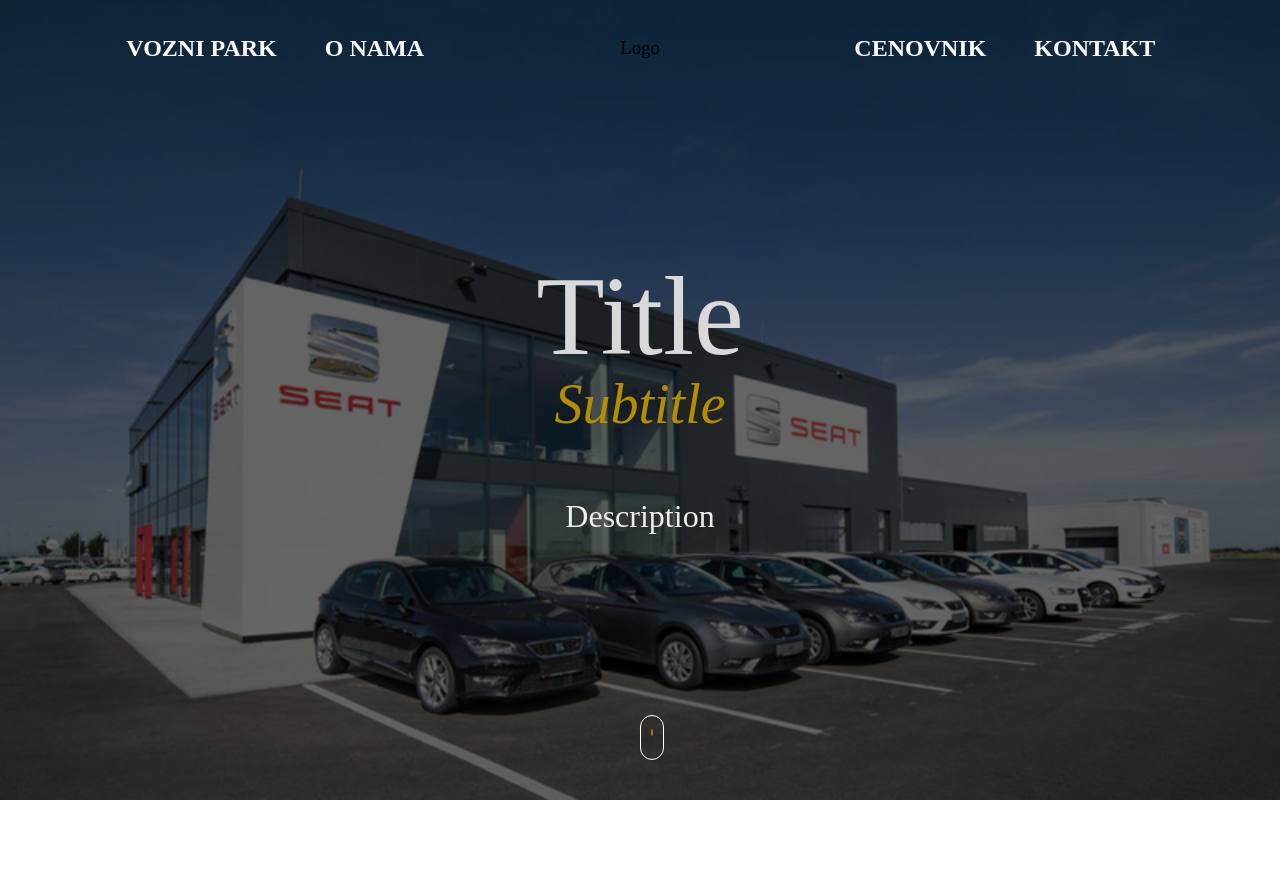
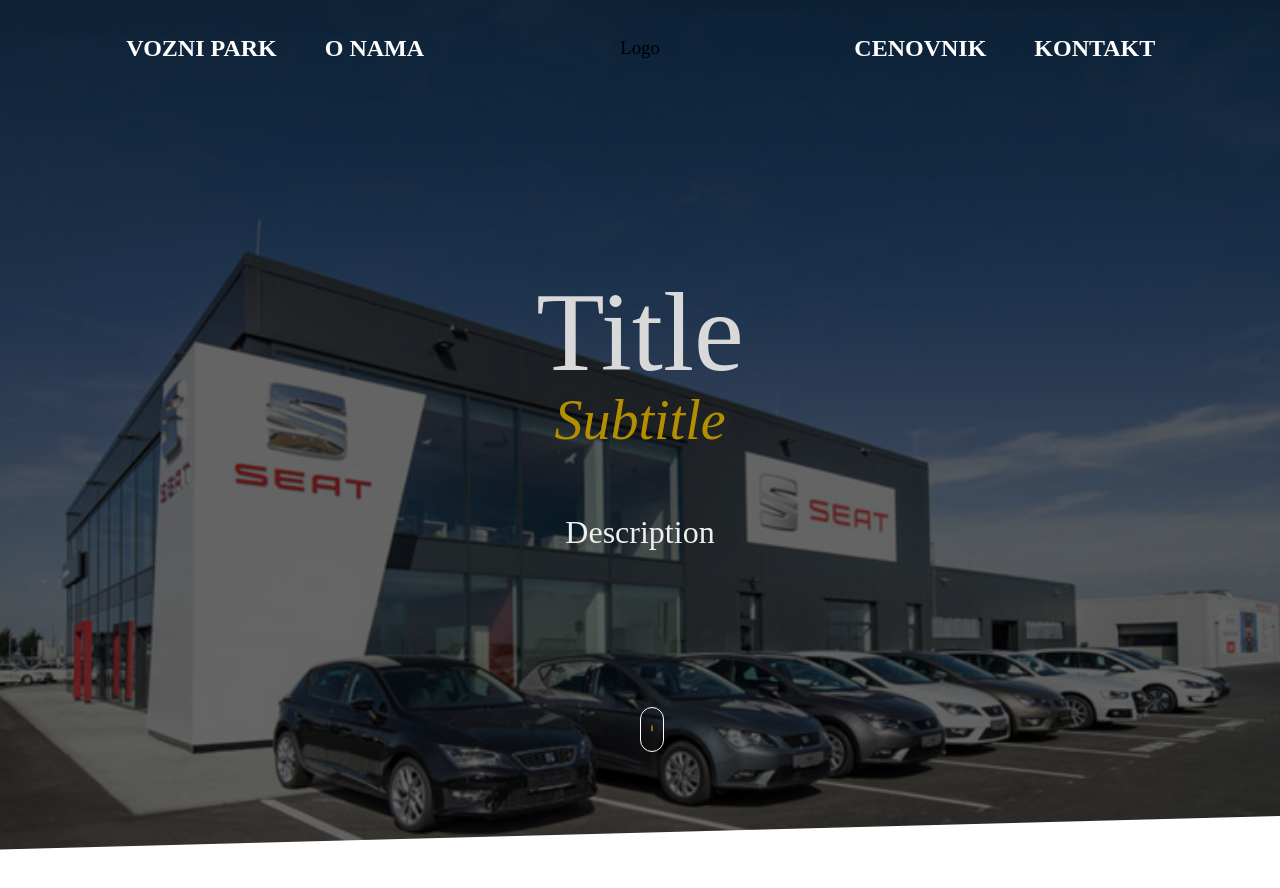
Before and after one commit to dusanm0403/rentacar, a React (Create React App) app: page / in a window 1280 px wide. Shown: the top 888 px of the page. Built offline with nearby package versions, Linux system fonts and the light colour scheme; what react-window-decorators would draw is missing.

Commit message:
mixin for modified edge of div

```diff
--- a/src/components/header/Header.scss
+++ b/src/components/header/Header.scss
@@ -1,3 +1,5 @@
+@import "../../styles/base/mixins.scss";
+
 @keyframes scroll {
   from {
     top: 20%;
@@ -33,20 +35,19 @@
 }
 
 .Header {
-  height: 100vh;
+  height: 120vh;
   background-position: center;
   background-repeat: no-repeat;
   background-size: cover;
   background-attachment: fixed;
   width: 100%;
-  position: relative;
+  @include angle(after);
 }
 
 .Header-content {
   position: absolute;
-  height: 100vh;
+  height: 100%;
   width: 100%;
-  top: 0;
   left: 0;
   display: flex;
   flex-direction: column;
@@ -54,6 +55,7 @@
   padding: 0 28%;
   text-align: center;
   align-items: center;
+  bottom: 4rem;
   background-color: rgba(0, 0, 0, 0.6);
 }
 
@@ -91,7 +93,7 @@
 .Scrolling-mouse {
   width: 24px;
   position: absolute;
-  bottom: 5%;
+  bottom: 15%;
   left: 50%;
   height: 45px;
   background-color: transparent;
--- a/src/styles/base/mixins.scss
+++ b/src/styles/base/mixins.scss
@@ -0,0 +1,73 @@
+@mixin angle($pseudo, $flip: false, $angle: 1.5deg) {
+  // Possible values for $pseudo are: before, after, both
+  @if $pseudo == "before" or $pseudo == "after" or $pseudo == "both" {
+    position: relative;
+    z-index: 1;
+    $selector: if($pseudo == "both", "&:before,&:after", "&:#{$pseudo}");
+
+    #{$selector} {
+      background: #fff;
+      content: "";
+      display: block;
+      height: 15%;
+      left: 0;
+      position: absolute;
+      right: 0;
+      bottom: 0%;
+      z-index: 2;
+      backface-visibility: hidden;
+    }
+
+    @if $pseudo == "before" {
+      #{$selector} {
+        top: 0;
+        @if $flip {
+          transform: skewY($angle * -1);
+          transform-origin: 0 0;
+        } @else {
+          transform: skewY($angle);
+          transform-origin: 100% 0;
+        }
+      }
+    }
+
+    @if $pseudo == "after" {
+      #{$selector} {
+        bottom: 0;
+        @if $flip {
+          transform: skewY($angle);
+          transform-origin: 0 100%;
+        } @else {
+          transform: skewY($angle * -1);
+          transform-origin: 100%;
+        }
+      }
+    }
+
+    @if $pseudo == "both" {
+      &:before {
+        top: 0;
+
+        @if $flip {
+          transform: skewY($angle * -1);
+          transform-origin: 0 0;
+        } @else {
+          transform: skewY($angle);
+          transform-origin: 100% 0;
+        }
+      }
+
+      &:after {
+        bottom: 0;
+
+        @if $flip {
+          transform: skewY($angle);
+          transform-origin: 0 0;
+        } @else {
+          transform: skewY($angle * -1);
+          transform-origin: 100%;
+        }
+      }
+    }
+  }
+}
```
Also changed, not shown: src/data/data.js (added, +11 -0 lines).
